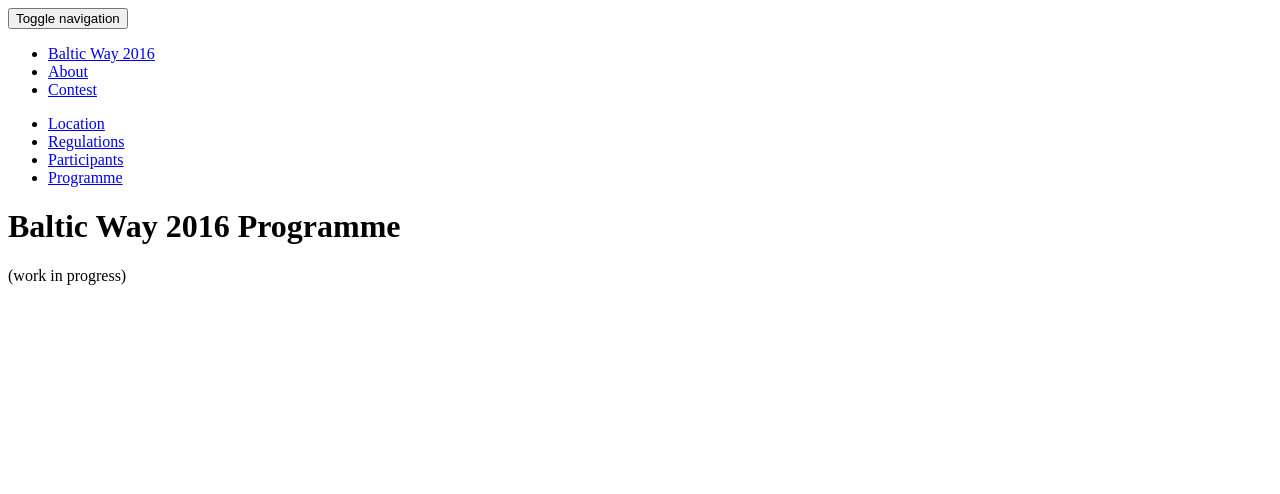
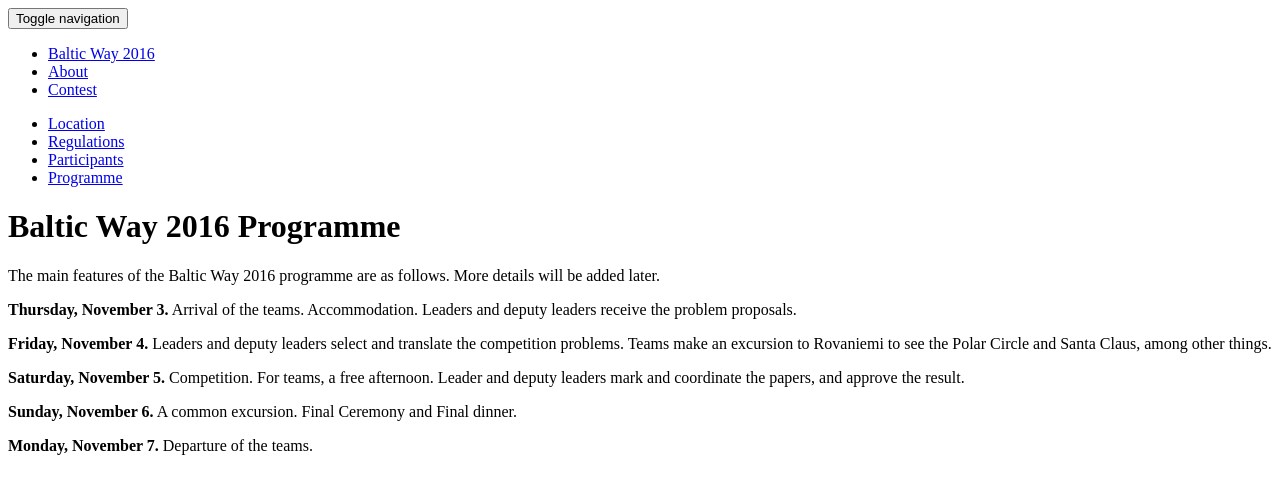
Before and after one commit to matematiikkakilpailut/matematiikkakilpailut.github.io, a Jekyll site: the page built from BW2016/programme/index.md, in a window 1280 px wide. Shown: the top 494 px of the page. Built offline with Jekyll 4.4.1, drawn with Linux system fonts in a browser that asks for light colours; nearby versions of some CDN libraries; a style sheet for code colours, icons or effects is not loaded.

Commit message:
Update index.md

```diff
--- a/BW2016/programme/index.md
+++ b/BW2016/programme/index.md
@@ -5,4 +5,14 @@
 url: /BW2016/programme/
 ---
 
-(work in progress)
+The main features of the Baltic Way 2016 programme are as follows. More details will be added later.
+
+<b>Thursday, November 3.</b> Arrival of the teams. Accommodation. Leaders and deputy leaders receive the problem proposals.
+
+<b>Friday, November 4.</b> Leaders and deputy leaders select and translate the competition problems. Teams make an excursion to Rovaniemi to see the Polar Circle and Santa Claus, among other things.
+
+<b>Saturday, November 5.</b> Competition. For teams, a free afternoon. Leader and deputy leaders mark and coordinate the papers, and approve the result.
+
+<b>Sunday, November 6.</b> A common excursion. Final Ceremony and Final dinner.
+
+<b>Monday, November 7.</b> Departure of the teams.
```
